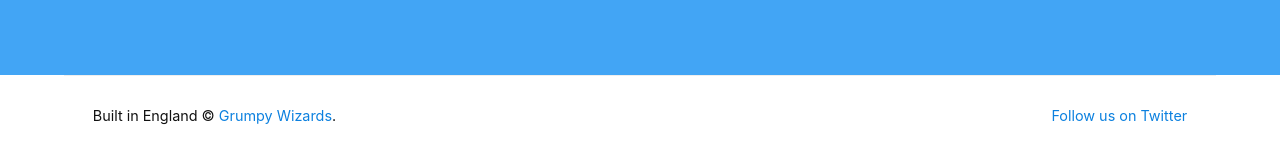
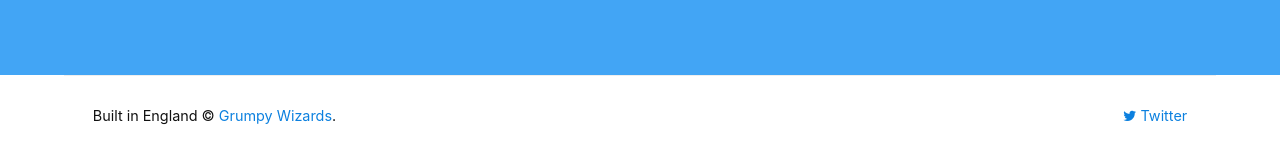
Before and after one commit to eddie/blazecss.github.io, a Jekyll site: the page built from index.html, in a window 1280 px wide. Shown: the part 1296-1449 px from the top of the page. Built offline with Jekyll 4.4.1, drawn with Linux system fonts in a browser that asks for light colours; nearby versions of some CDN libraries.

Commit message:
Footer text

```diff
--- a/_includes/footer.html
+++ b/_includes/footer.html
@@ -1,6 +1,6 @@
-<div class="grid__cell grid__cell--width-60">
+<div class="grid__cell grid__cell--width-70">
 	Built in England &copy; <a class="link" href="https://twitter.com/GrumpyWizards">Grumpy Wizards</a>.
 </div>
-<div class="grid__cell grid__cell--width-40 footer__links">
-	<a class="link" href="https://twitter.com/blazecss">Follow us on Twitter</a>
+<div class="grid__cell grid__cell--width-30 footer__links">
+	<a class="link" href="https://twitter.com/blazecss"><i class="fa fa-twitter"></i> Twitter</a>
 </div>
```
